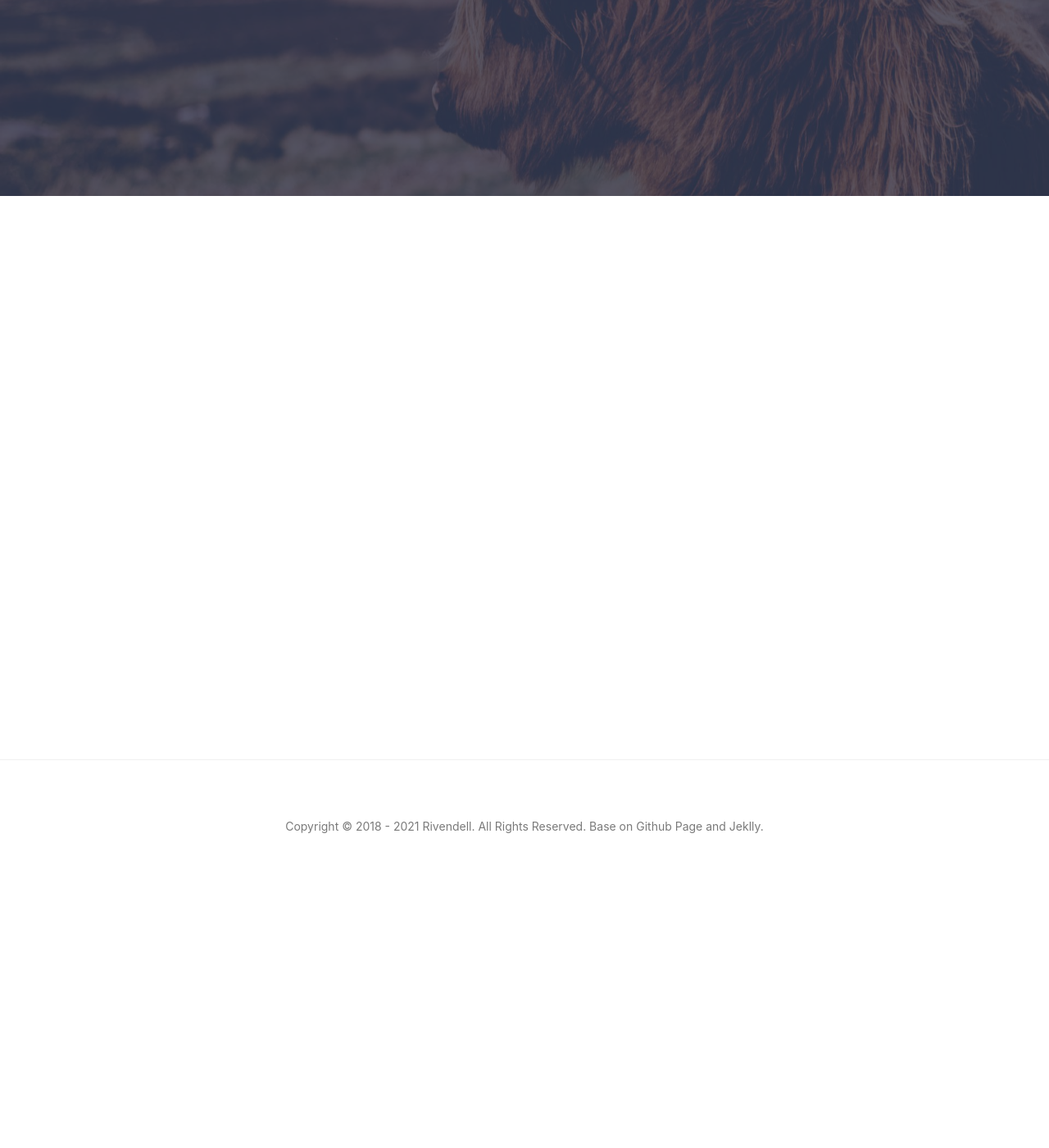
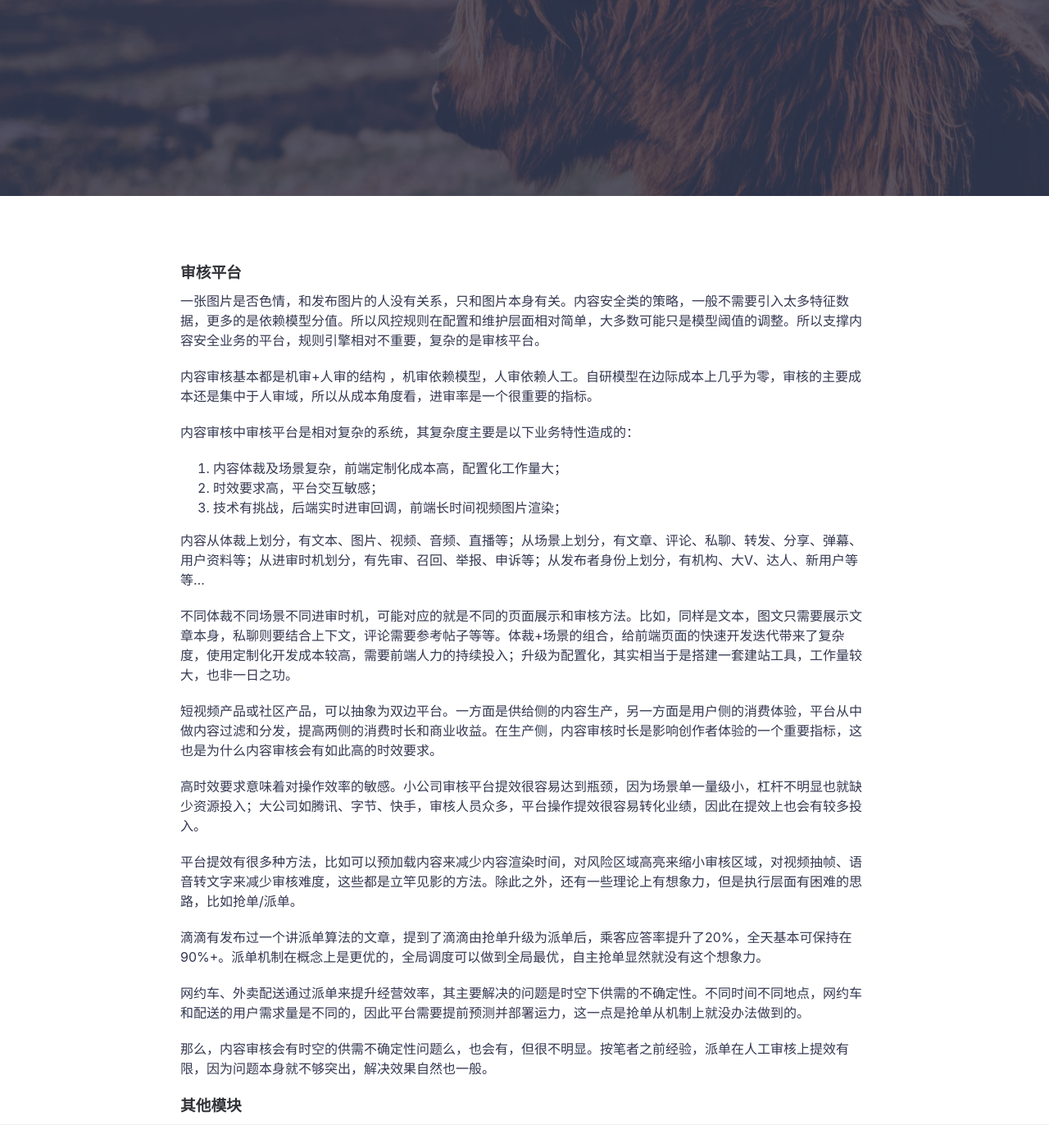
Before and after one commit to icarus507/icarus507.github.io, a Jekyll site: the page built from _posts/2021-05-01-关于风控（下）.md, in a window 1280 px wide and 1400 px high, scrolled down 337 px. Shown: the whole window at 82% size. Built offline with Jekyll 4.4.1, drawn with Linux system fonts in a browser that asks for light colours.

Commit message:
Update 2021-05-01-关于风控（下）.md

```diff
--- a/_posts/2021-05-01-关于风控（下）.md
+++ b/_posts/2021-05-01-关于风控（下）.md
@@ -4,3 +4,32 @@ title: 关于风控（下）
 summary: 关键词：审核平台、运营工具
 featured-img: shane-rounce-205187
 ---
+### 审核平台
+
+一张图片是否色情，和发布图片的人没有关系，只和图片本身有关。内容安全类的策略，一般不需要引入太多特征数据，更多的是依赖模型分值。所以风控规则在配置和维护层面相对简单，大多数可能只是模型阈值的调整。所以支撑内容安全业务的平台，规则引擎相对不重要，复杂的是审核平台。
+
+内容审核基本都是机审+人审的结构 ，机审依赖模型，人审依赖人工。自研模型在边际成本上几乎为零，审核的主要成本还是集中于人审域，所以从成本角度看，进审率是一个很重要的指标。
+
+内容审核中审核平台是相对复杂的系统，其复杂度主要是以下业务特性造成的：
+
+1. 内容体裁及场景复杂，前端定制化成本高，配置化工作量大；
+2. 时效要求高，平台交互敏感；
+3. 技术有挑战，后端实时进审回调，前端长时间视频图片渲染；
+
+内容从体裁上划分，有文本、图片、视频、音频、直播等；从场景上划分，有文章、评论、私聊、转发、分享、弹幕、用户资料等；从进审时机划分，有先审、召回、举报、申诉等；从发布者身份上划分，有机构、大V、达人、新用户等等...
+
+不同体裁不同场景不同进审时机，可能对应的就是不同的页面展示和审核方法。比如，同样是文本，图文只需要展示文章本身，私聊则要结合上下文，评论需要参考帖子等等。体裁+场景的组合，给前端页面的快速开发迭代带来了复杂度，使用定制化开发成本较高，需要前端人力的持续投入；升级为配置化，其实相当于是搭建一套建站工具，工作量较大，也非一日之功。
+
+短视频产品或社区产品，可以抽象为双边平台。一方面是供给侧的内容生产，另一方面是用户侧的消费体验，平台从中做内容过滤和分发，提高两侧的消费时长和商业收益。在生产侧，内容审核时长是影响创作者体验的一个重要指标，这也是为什么内容审核会有如此高的时效要求。
+
+高时效要求意味着对操作效率的敏感。小公司审核平台提效很容易达到瓶颈，因为场景单一量级小，杠杆不明显也就缺少资源投入；大公司如腾讯、字节、快手，审核人员众多，平台操作提效很容易转化业绩，因此在提效上也会有较多投入。
+
+平台提效有很多种方法，比如可以预加载内容来减少内容渲染时间，对风险区域高亮来缩小审核区域，对视频抽帧、语音转文字来减少审核难度，这些都是立竿见影的方法。除此之外，还有一些理论上有想象力，但是执行层面有困难的思路，比如抢单/派单。
+
+滴滴有发布过一个讲派单算法的文章，提到了滴滴由抢单升级为派单后，乘客应答率提升了20%，全天基本可保持在90%+。派单机制在概念上是更优的，全局调度可以做到全局最优，自主抢单显然就没有这个想象力。
+
+网约车、外卖配送通过派单来提升经营效率，其主要解决的问题是时空下供需的不确定性。不同时间不同地点，网约车和配送的用户需求量是不同的，因此平台需要提前预测并部署运力，这一点是抢单从机制上就没办法做到的。
+
+那么，内容审核会有时空的供需不确定性问题么，也会有，但很不明显。按笔者之前经验，派单在人工审核上提效有限，因为问题本身就不够突出，解决效果自然也一般。
+
+### 其他模块
```
